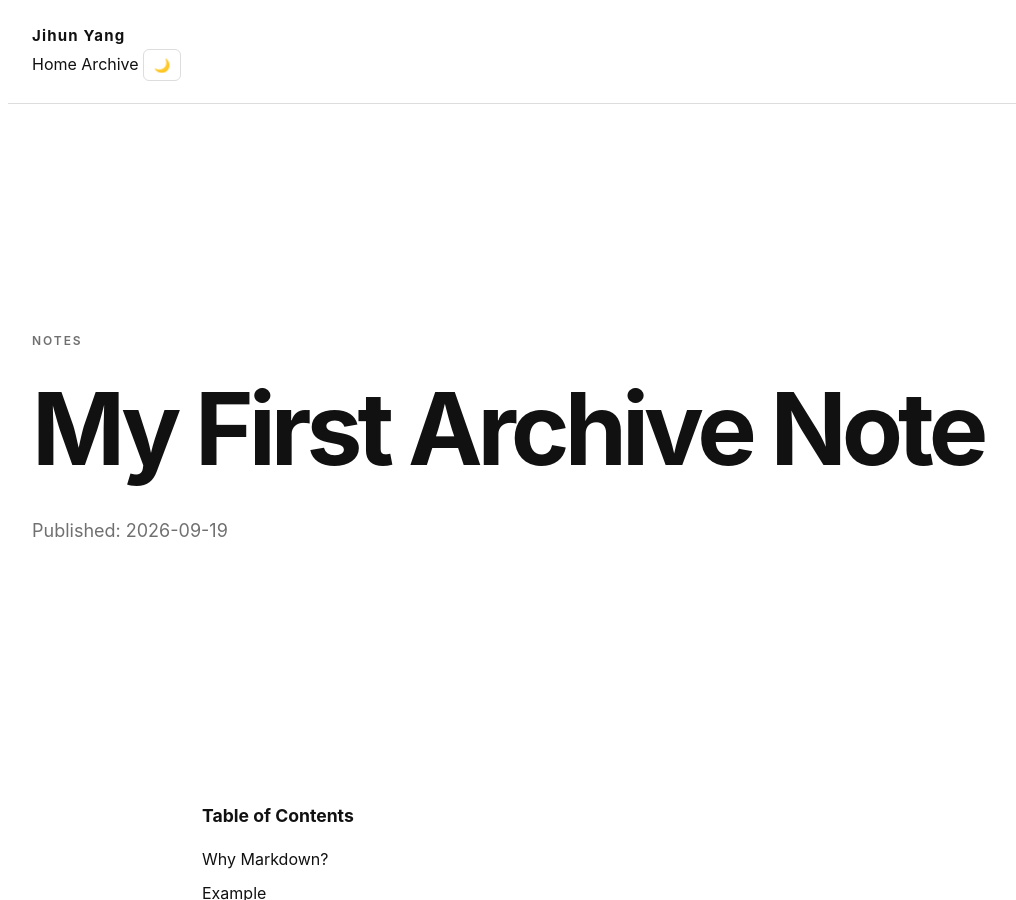
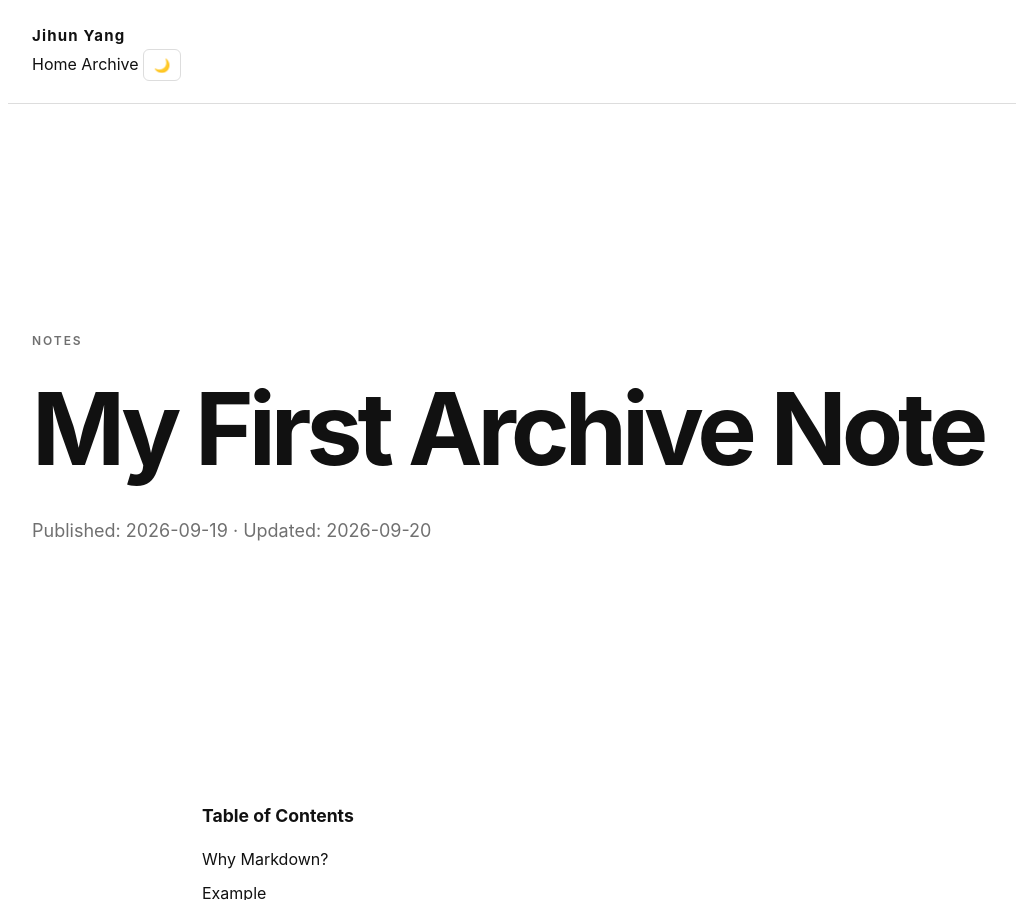
Before and after one commit to JihunYangKR/JihunYangKR.github.io, a Jekyll site: the page built from _posts/2026-09-19-first-note.md, in a window 1280 px wide and 900 px high. Shown: the whole window, without its empty margins (82-1098 px from the left). Built offline with Jekyll 4.4.1, drawn with Linux system fonts in a browser that asks for light colours.

Commit message:
Update 2026-09-19-first-note.md

```diff
--- a/_posts/2026-09-19-first-note.md
+++ b/_posts/2026-09-19-first-note.md
@@ -2,6 +2,7 @@
 layout: post
 title: "My First Archive Note"
 date: 2026-09-19
+updated: 2026-09-20
 categories:
   - notes
 permalink: /notes/first-note/
```
